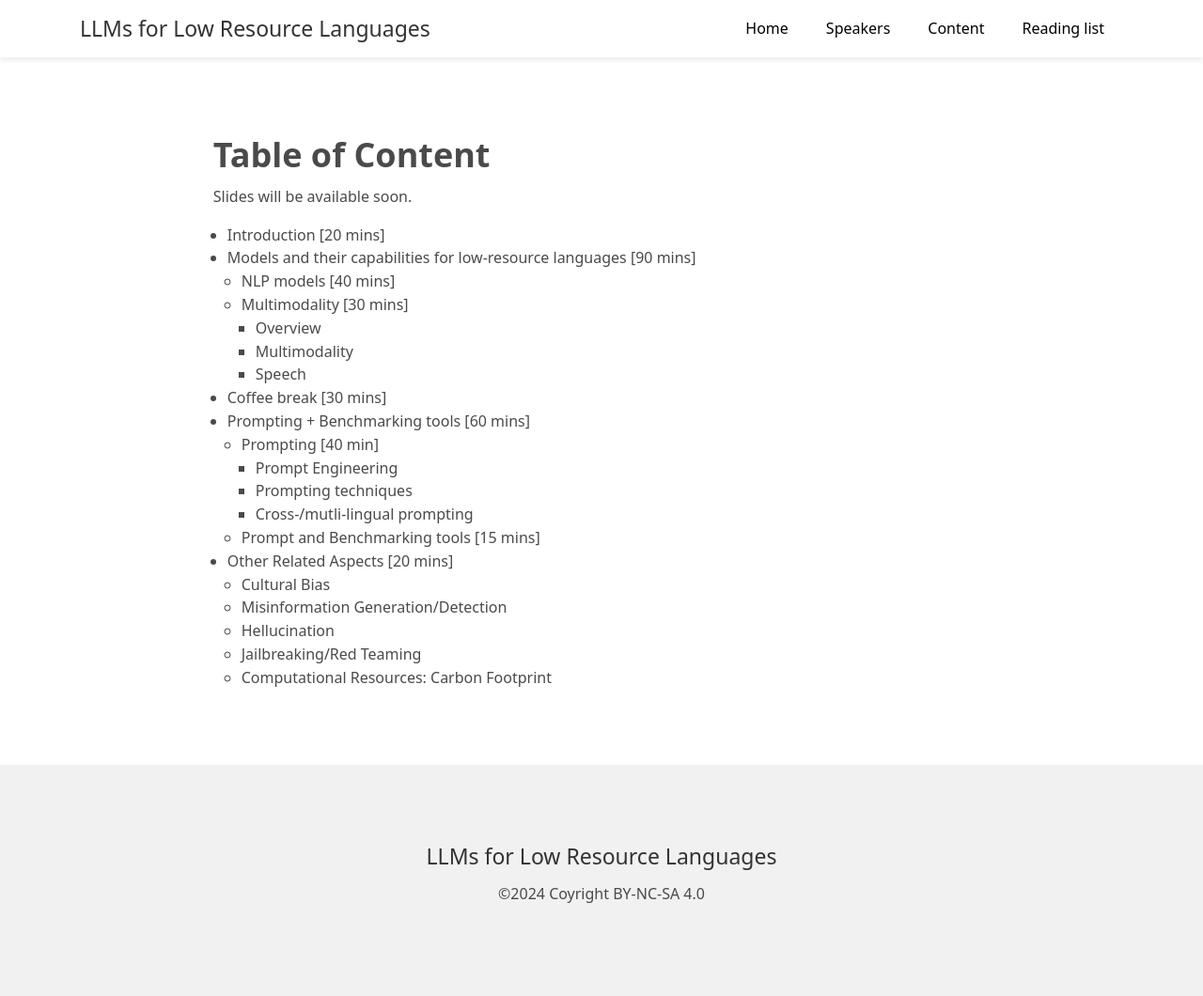
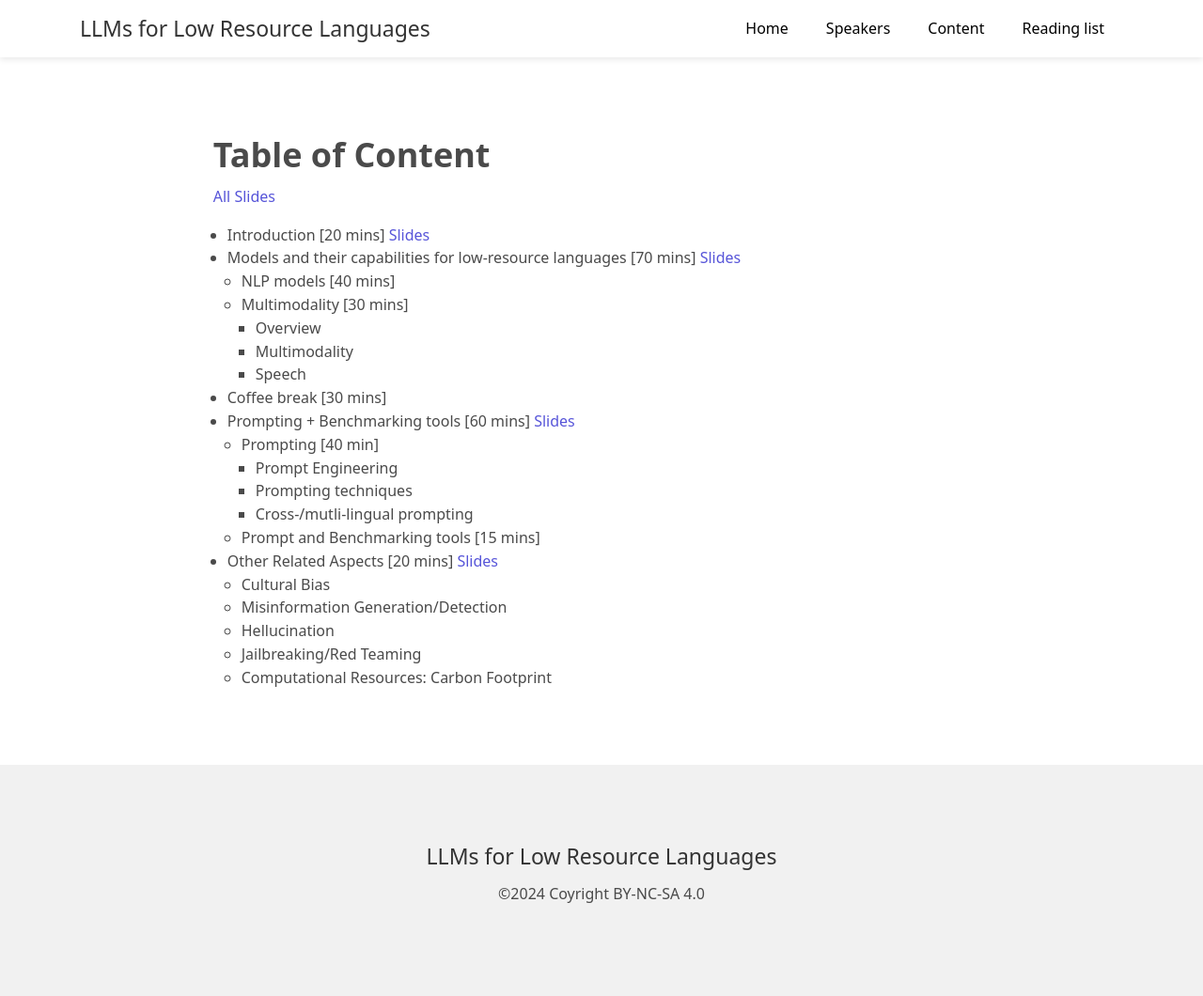
Before and after one commit to LLM-low-resource-lang/LLM-low-resource-lang.github.io, a Jekyll site: the page built from table_of_content.md, in a window 1280 px wide. Shown: the whole page at 94% size. Built offline with Jekyll 4.4.1, drawn with Linux system fonts in a browser that asks for light colours.

Commit message:
added slides

```diff
--- a/table_of_content.md
+++ b/table_of_content.md
@@ -7,23 +7,23 @@ bodyClass: page-task1
 
 
 ## Table of Content
-Slides will be available soon.
+[All Slides](content/LLMs_for_Low_Resource_Languages.pdf)
 
-- Introduction [20 mins]
-- Models and their capabilities for low-resource languages [90 mins]
+- Introduction [20 mins] [Slides](content/introduction.pdf)
+- Models and their capabilities for low-resource languages [70 mins] [Slides](content/models.pdf)
   - NLP models [40 mins]
   - Multimodality [30 mins]
     -  Overview
     - Multimodality
     - Speech
 - Coffee break [30 mins]
-- Prompting + Benchmarking tools [60 mins]
+- Prompting + Benchmarking tools [60 mins] [Slides](content/prompting.pdf)
   - Prompting [40 min]
     - Prompt Engineering
     - Prompting techniques
     - Cross-/mutli-lingual prompting
   - Prompt and Benchmarking tools [15 mins]
-- Other Related Aspects [20 mins]
+- Other Related Aspects [20 mins] [Slides](content/related_aspects.pdf)
   - Cultural Bias
   - Misinformation Generation/Detection
   - Hellucination
```
Also changed, not shown: 5 other files.
